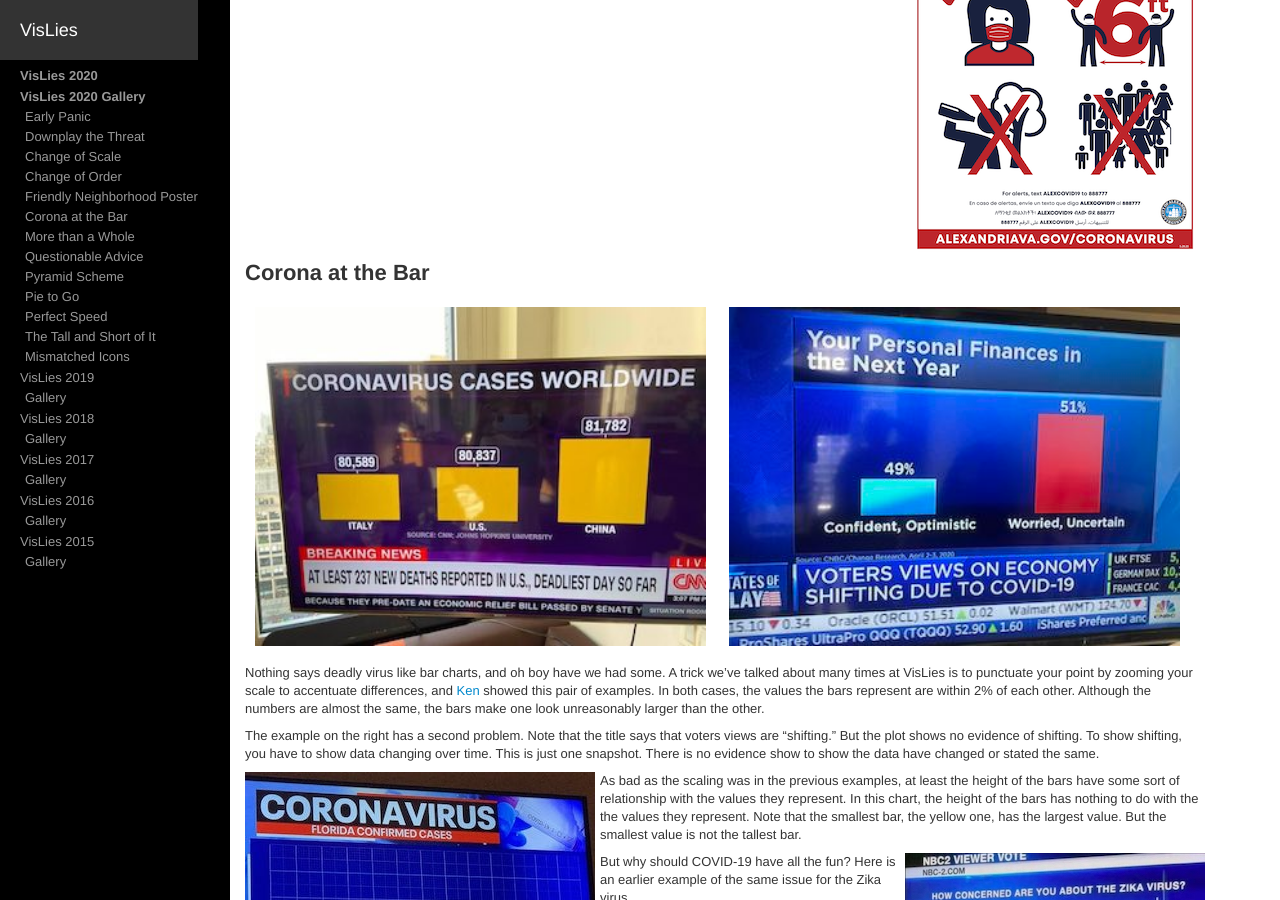
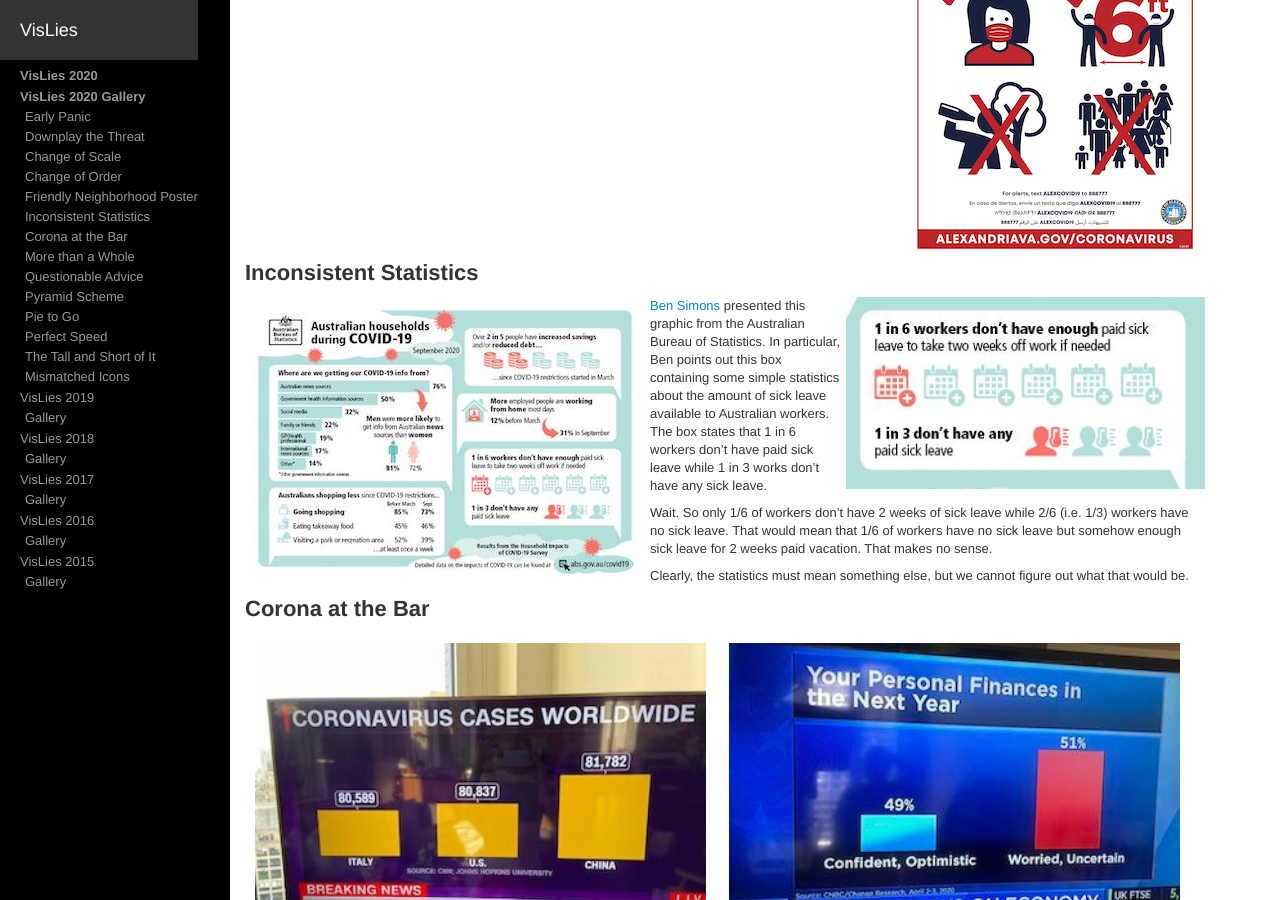
Before and after one commit to vislies/2020, a Jekyll site: the page built from gallery/index.md, in a window 1280 px wide and 900 px high, scrolled down 1819 px. Built offline with Jekyll 4.4.1, drawn with Linux system fonts in a browser that asks for light colours.

Commit message:
Aussie sick leave statistics

```diff
--- a/gallery/index.md
+++ b/gallery/index.md
@@ -11,6 +11,8 @@ gallery-nav:
     url: "#change-of-order"
   - title: Friendly Neighborhood Poster
     url: "#friendly-neighborhood-poster"
+  - title: Inconsistent Statistics
+    url: "#inconsistent-statistics"
   - title: Corona at the Bar
     url: "#corona-at-the-bar"
   - title: More than a Whole
@@ -172,6 +174,30 @@ However why is there a large X over a person drinking (water?)... alone... in an
 
 [Maria Zemankova]: https://en.wikipedia.org/wiki/Maria_Zemankova
 [the printed poster]: https://drive.google.com/file/d/15yczc4acpeyg6Bd4b77fHU8wYPm6bMD5/view?usp=sharing
+
+
+## Inconsistent Statistics
+
+<a href="aus-households-covid.jpg" class="image-left">
+![](aus-households-covid-thumbnail.jpg)
+</a>
+
+<a href="aus-sick-leave.jpg" class="image-right">
+![](aus-sick-leave.jpg)
+</a>
+
+[Ben Simons] presented this graphic from the Australian Bureau of Statistics.
+In particular, Ben points out this box containing some simple statistics about the amount of sick leave available to Australian workers.
+The box states that 1 in 6 workers don't have paid sick leave while 1 in 3 works don't have any sick leave.
+
+Wait.
+So only 1/6 of workers don't have 2 weeks of sick leave while 2/6 (i.e. 1/3) workers have no sick leave.
+That would mean that 1/6 of workers have no sick leave but somehow enough sick leave for 2 weeks paid vacation.
+That makes no sense.
+
+Clearly, the statistics must mean something else, but we cannot figure out what that would be.
+
+[Ben Simons]: mailto:bsimons@acm.org
 
 
 ## Corona at the Bar
```
Also changed, not shown: gallery/aus-households-covid-thumbnail.jpg (added), gallery/aus-households-covid.jpg (added), gallery/aus-sick-leave.jpg (added).
